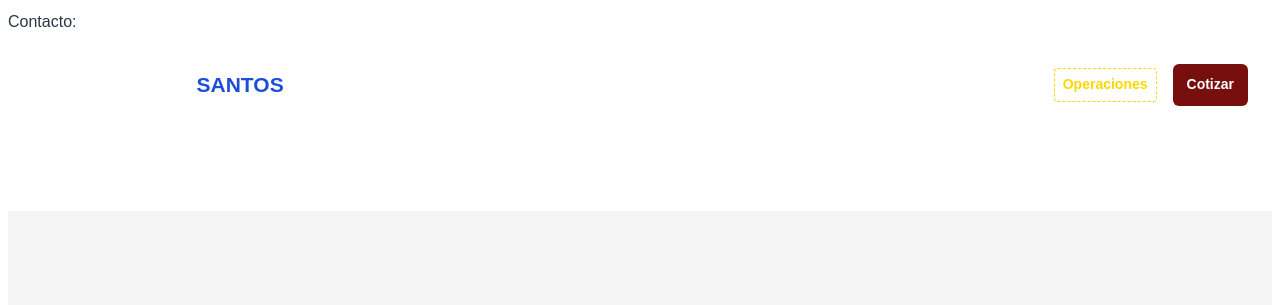
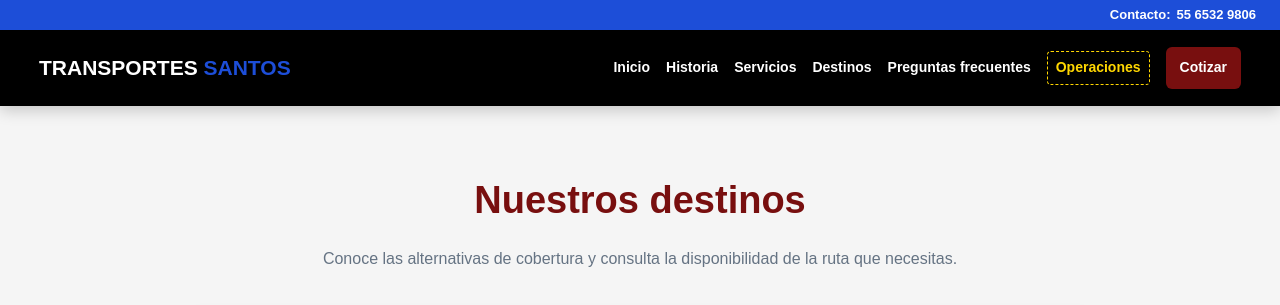
Before and after one commit to jose200723zamarripa-cell/ts-pagina-Web-Transporte-Santos, a Django app: page /destinos/ in a window 1280 px wide. Shown: the top 305 px of the page. Run offline with Django 5.2, Linux system fonts and the light colour scheme.

Commit message:
Update base.html

```diff
--- a/inicio/templates/inicio/base.html
+++ b/inicio/templates/inicio/base.html
@@ -15,13 +15,6 @@
             --texto: #293746;
         }
 
-.barra-contacto a {
-    color: #FFFFFF;
-    text-decoration: none;
-    margin-left: 6px;
-}
-        }
-
         * {
             margin: 0;
             padding: 0;
@@ -34,21 +27,38 @@
             color: var(--texto);
             line-height: 1.7;
             background: var(--blanco);
+        }
 
-        }
+        .barra-contacto {
+            position: fixed;
+            top: 0;
+            left: 0;
+            width: 100%;
+            height: 30px;
+            background: #1D4ED8;
+            color: var(--blanco);
+            font-size: 13px;
+            font-weight: bold;
+            display: flex;
+            align-items: center;
+            justify-content: flex-end;
+            padding: 0 24px;
+            z-index: 1001;
         }
 
         .barra-contacto a {
-    color: #FFFFFF;
+            color: var(--blanco);
             text-decoration: none;
             margin-left: 6px;
         }
-}
+
+        .barra-contacto a:hover {
+            text-decoration: underline;
         }
 
         header {
             position: fixed;
-            top: 0;
+            top: 30px;
             left: 0;
             width: 100%;
             z-index: 1000;
@@ -111,7 +121,7 @@
         }
 
         main {
-            padding-top: 76px;
+            padding-top: 106px;
             min-height: 75vh;
         }
 
@@ -290,7 +300,7 @@
             }
 
             main {
-                padding-top: 125px;
+                padding-top: 155px;
             }
 
             .tarjetas {
@@ -316,7 +326,7 @@
             }
 
             main {
-                padding-top: 145px;
+                padding-top: 175px;
             }
 
             section {
@@ -336,8 +346,9 @@
 <body>
     <div class="barra-contacto">
         <span>Contacto:</span>
-        <a href="tel:+52 55 6532 9806">443 000 0000</a>
+        <a href="tel:+525565329806">55 6532 9806</a>
     </div>
+
     <header>
         <nav>
             <a href="{% url 'home' %}" class="logo">
@@ -350,9 +361,7 @@
                 <a href="{% url 'servicios' %}">Servicios</a>
                 <a href="{% url 'destinos' %}">Destinos</a>
                 <a href="{% url 'preguntas' %}">Preguntas frecuentes</a>
-
                 <a href="{% url 'operaciones_dashboard' %}" style="color: #FFD700; border: 1px dashed #FFD700; padding: 4px 8px; border-radius: 4px;">Operaciones</a>
-
                 <a href="{% url 'cotizacion' %}" class="btn-menu">Cotizar</a>
             </div>
         </nav>
```
Lines whose indentation alone changed are shown as unchanged.
